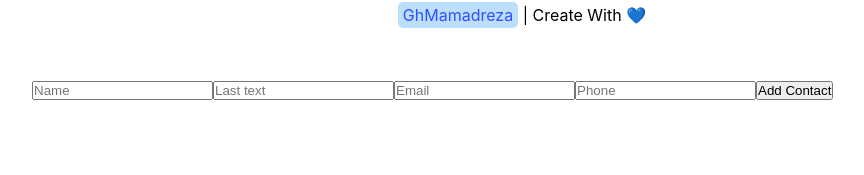
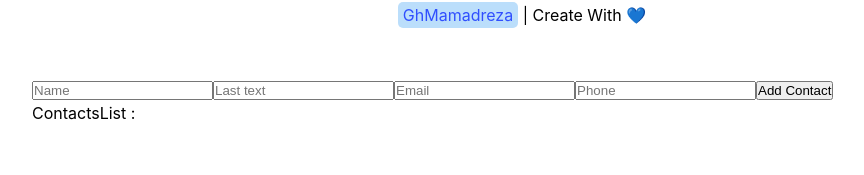
Before and after one commit to GhMamadreza84/Contact-App-React, a React (Vite) app: page / in a window 1280 px wide. Shown: the part 125-300 px from the top of the page, without its empty margins (118-982 px from the left). Built offline with nearby package versions, Linux system fonts and the light colour scheme.

Commit message:
setContacts to state and save this and create component for show contactslist

```diff
--- a/src/components/Contact.jsx
+++ b/src/components/Contact.jsx
@@ -1,6 +1,15 @@
 import { useState } from "react";
 
+import ContactsList from "./ContactsList";
+
 const Contact = () => {
+  const [contacts, setContacts] = useState([]);
+  const [contact, setContact] = useState({
+    name: "",
+    lastName: "",
+    email: "",
+    phone: "",
+  });
   const changeHandler = (event) => {
     const name = event.target.name;
     const value = event.target.value;
@@ -8,16 +17,17 @@ const Contact = () => {
   };
 
   const addHandler = () => {
-    console.log(contact);
-  };
-
-  const [contact, setContact] = useState({
+    setContacts((contacts) => [...contacts, contact]);
+    setContact({
       name: "",
       lastName: "",
       email: "",
       phone: "",
     });
+  };
+
   return (
+    <div>
       <div>
         <input
           type="text"
@@ -49,6 +59,8 @@ const Contact = () => {
         />
         <button onClick={addHandler}>Add Contact</button>
       </div>
+      <ContactsList contact={contacts} />
+    </div>
   );
 };
 
--- /dev/null
+++ b/src/components/ContactsList.jsx
@@ -0,0 +1,10 @@
+
+const ContactsList = () => {
+    return (
+        <div>
+            ContactsList :
+        </div>
+    );
+}
+
+export default ContactsList;
```
Lines whose indentation alone changed are shown as unchanged.
